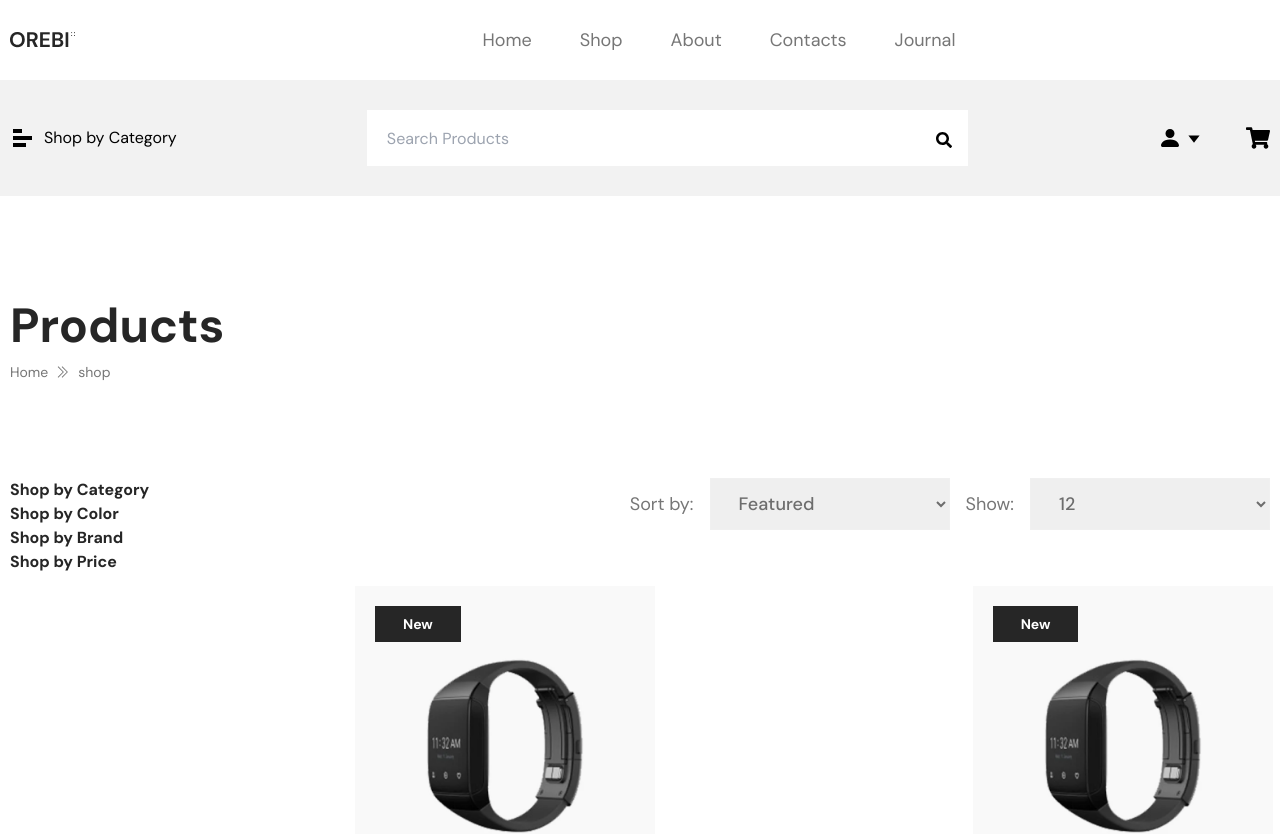
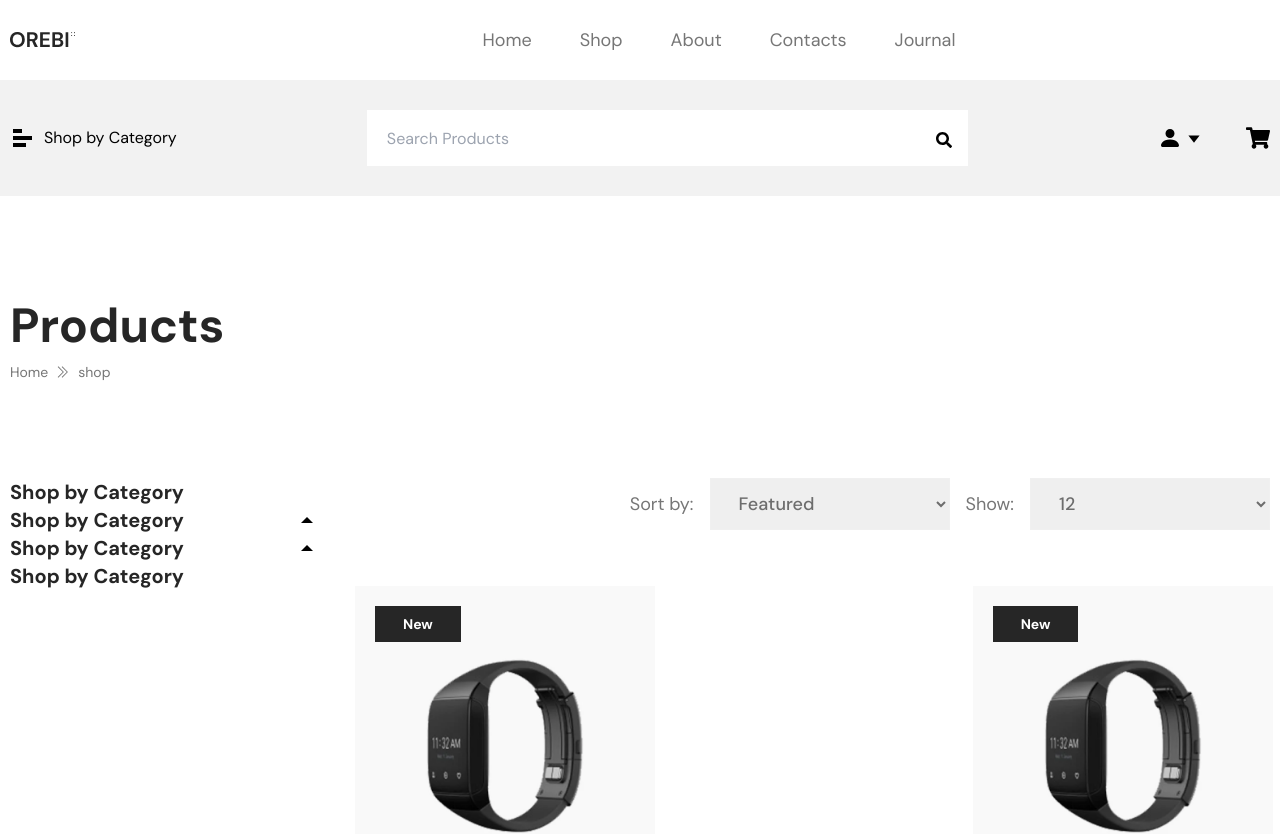
Before and after one commit to Tamim-dev/Orebi, a React (Create React App) app: page /shop in a window 1280 px wide. Shown: the top 834 px of the page. Built offline with nearby package versions, Linux system fonts and the light colour scheme.

Commit message:
category dynamic

```diff
--- a/src/components/layout/Leftsidebar.js
+++ b/src/components/layout/Leftsidebar.js
@@ -3,12 +3,12 @@ import Leftsidebarheading from "./Leftsidebarheading";
 
 const Leftsidebar = () => {
   return (
-    <div>
-      <Leftsidebarheading lsbheading="Shop by Category"/>
-      <Leftsidebarheading lsbheading="Shop by Color"/>
-      <Leftsidebarheading lsbheading="Shop by Brand"/>
-      <Leftsidebarheading lsbheading="Shop by Price"/>
-    </div>
+    <>
+      <Leftsidebarheading dropdown={false}/>
+      <Leftsidebarheading dropdown={true}/>
+      <Leftsidebarheading dropdown={true}/>
+      <Leftsidebarheading dropdown={false}/>
+    </>
   );
 };
 
--- a/src/components/layout/Leftsidebarheading.js
+++ b/src/components/layout/Leftsidebarheading.js
@@ -1,8 +1,40 @@
 import React from "react";
+import { useState } from "react";
+import { GoTriangleDown, GoTriangleUp } from "react-icons/go";
+import Leftsidebaritem from "./Leftsidebaritem";
 
-const Leftsidebarheading = ({lsbheading}) => {
+const Leftsidebarheading = ({ dropdown }) => {
+  let [drop, setDrop] = useState(dropdown);
+  let [showicon, setShowicon] = useState(false);
+
   return (
-    <h2 className=" font-dm font-bold text-cdrop">{lsbheading}</h2>
+    <div>
+      {drop ? (
+        <div
+          onClick={() => setShowicon(!showicon)}
+          className=" flex cursor-pointer items-center justify-between"
+        >
+          <h2 className=" font-dm text-xl font-bold text-cdrop">
+            Shop by Category
+          </h2>
+          {showicon ? <GoTriangleDown /> : <GoTriangleUp />}
+        </div>
+      ) : (
+        <h2 className=" font-dm text-xl font-bold text-cdrop">
+          Shop by Category
+        </h2>
+      )}
+
+      {showicon && (
+        <>
+          <Leftsidebaritem subcategory={true}/>
+          <Leftsidebaritem subcategory={false}/>
+          <Leftsidebaritem subcategory={true}/>
+          <Leftsidebaritem subcategory={false}/>
+          <Leftsidebaritem subcategory={false}/>
+        </>
+      )}
+    </div>
   );
 };
 
--- /dev/null
+++ b/src/components/layout/Leftsidebaritem.js
@@ -0,0 +1,39 @@
+import React from "react";
+import { useState } from "react";
+import { BiPlus,BiMinus } from "react-icons/bi";
+
+const Leftsidebaritem = ({subcategory}) => {
+  let [drop, setDrop] = useState(subcategory);
+  let [showicon, setShowicon] = useState(false);
+  return (
+    <div>
+      {drop ? (
+        <div
+          onClick={() => setShowicon(!showicon)}
+          className=" flex cursor-pointer items-center justify-between"
+        >
+          <h2>
+            Category 1
+          </h2>
+          {showicon ? <BiMinus /> : <BiPlus/>}
+        </div>
+      ) : (
+        <h2>
+          Category 1
+        </h2>
+      )}
+
+      {showicon && (
+        <div>
+          <p>dfdsfds</p>
+          <p>dfdsfds</p>
+          <p>dfdsfds</p>
+          <p>dfdsfds</p>
+          <p>dfdsfds</p>
+        </div>
+      )}
+    </div>
+  );
+};
+
+export default Leftsidebaritem;
```
